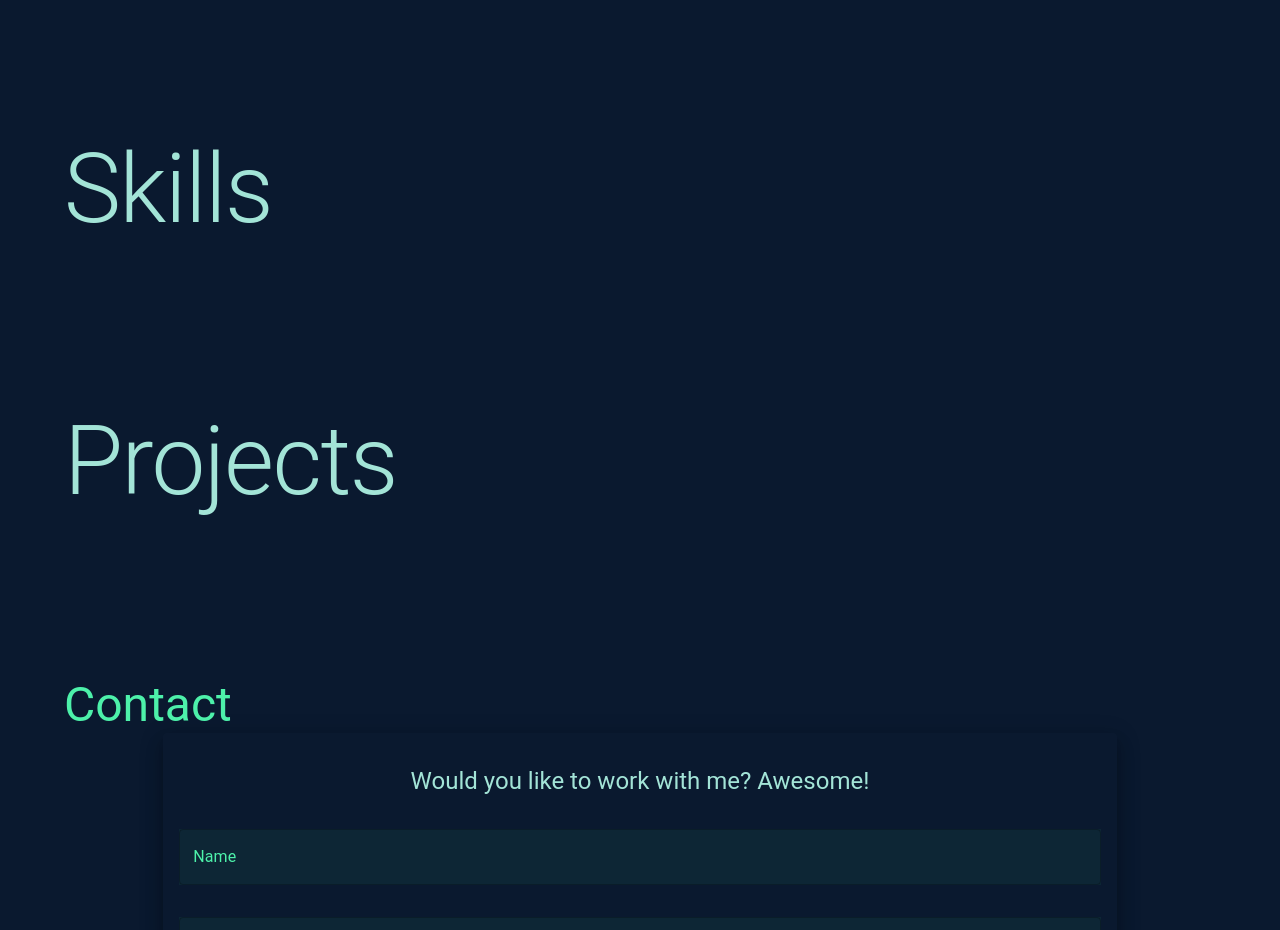
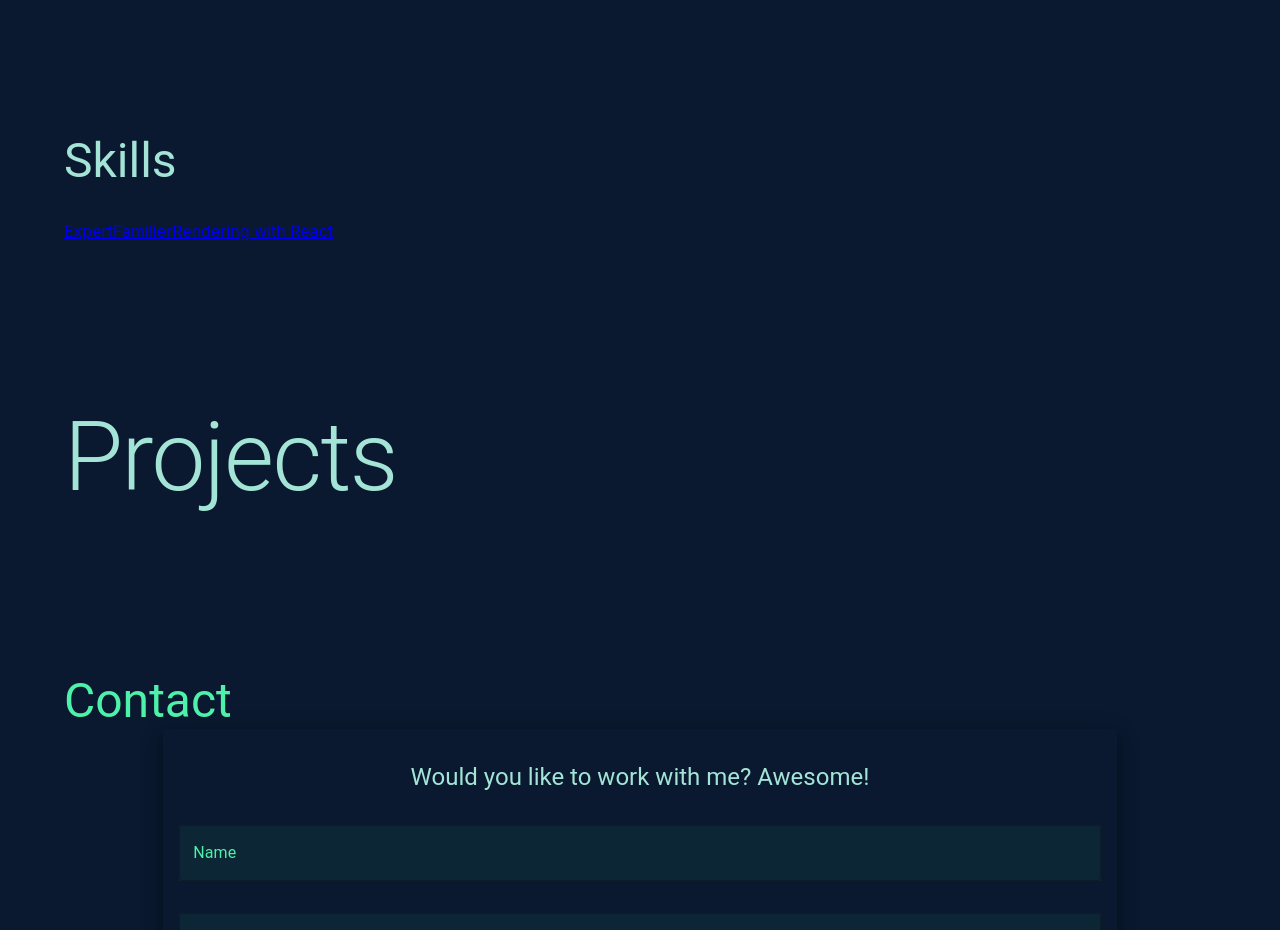
Before and after one commit to ano201/myPortfolio, a React (Create React App) app: page / in a window 1280 px wide. Shown: the part 1520-2450 px from the top of the page. Built offline with nearby package versions, Linux system fonts and the light colour scheme.

Commit message:
start with skill

```diff
--- a/src/App.js
+++ b/src/App.js
@@ -5,9 +5,9 @@ import {
   Route
 } from "react-router-dom";
 import Home from './Pages/Home/Home/Home';
-import AllProjects from './Pages/AllProjects/AllProjects';
 import Navigation from './Pages/Shared/Navigation/Navigation';
 import Footer from './Pages/Shared/Footer/Footer';
+import AllProjects from './Pages/AllProjects/AllProjects/AllProjects';
 
 
 function App() {
--- a/src/Pages/Home/Home/Home.js
+++ b/src/Pages/Home/Home/Home.js
@@ -3,8 +3,8 @@ import React from 'react';
 import Banner from '../Banner/Banner';
 import AboutMe from './../AboutMe/AboutMe';
 import ContactForm from '../Form/ContactForm';
-import Skills from '../Skills/Skills';
 import Projects from '../Projects/Projects';
+import Skills from './../Skills/Skills/Skills';
 
 
 const Home = () => {
--- a/src/Pages/Home/Skills/Skills.js
+++ /dev/null
@@ -1,19 +0,0 @@
-import React from 'react';
-import { Box, Typography } from '@mui/material';
-
-const Skills = () => {
-    return (
-        <Box id='skills' sx={{ flexGrow: 1, mt: '10rem' }}>
-            <Typography
-                variant="h1"
-                component="div"
-                sx={{ flexGrow: 1, textAlign: { xs: 'center', sm: 'center', md: 'left' }, my: { xs: '2rem', sm: '2rem' } }}
-                className='light-text'
-            >
-                Skills
-            </Typography>
-        </Box>
-    );
-};
-
-export default Skills;
--- /dev/null
+++ b/src/Pages/Home/Skills/Skills/Skills.js
@@ -0,0 +1,34 @@
+import React from 'react';
+import { Box, Grid, Typography } from '@mui/material';
+import { Switch, useRouteMatch } from 'react-router';
+import { Link } from 'react-router-dom';
+
+const Skills = () => {
+
+    let { path, url } = useRouteMatch();
+
+    return (
+        <Box id='skills' sx={{ flexGrow: 1, mt: '10rem' }}>
+            <Typography
+                variant="h3"
+                component="div"
+                sx={{ flexGrow: 1, textAlign: { xs: 'center', sm: 'center', md: 'left' }, my: { xs: '2rem', sm: '2rem' } }}
+                className='light-text'
+            >
+                Skills
+            </Typography>
+            <Grid>
+                <Link to={`${url}/rendering`}>Expert</Link>
+                <Link to={`${url}/rendering`}>Familier</Link>
+                <Link to={`${url}/rendering`}>Rendering with React</Link>
+            </Grid>
+            <Grid>
+                <Switch>
+
+                </Switch>
+            </Grid>
+        </Box>
+    );
+};
+
+export default Skills;
```
Also changed, not shown: src/Pages/AllProjects/AllProjects/AllProjects.js (renamed from src/Pages/AllProjects/AllProjects.js), 1 other file (tests, documents, lock files or other folders).
